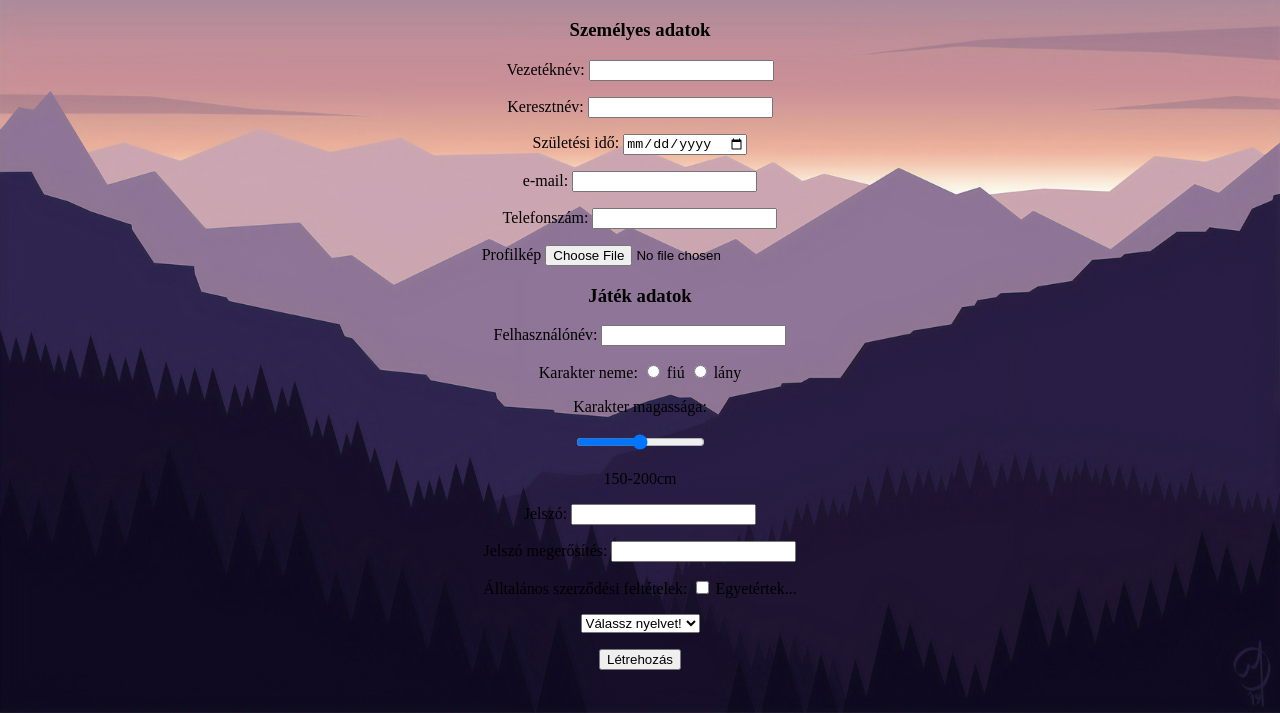
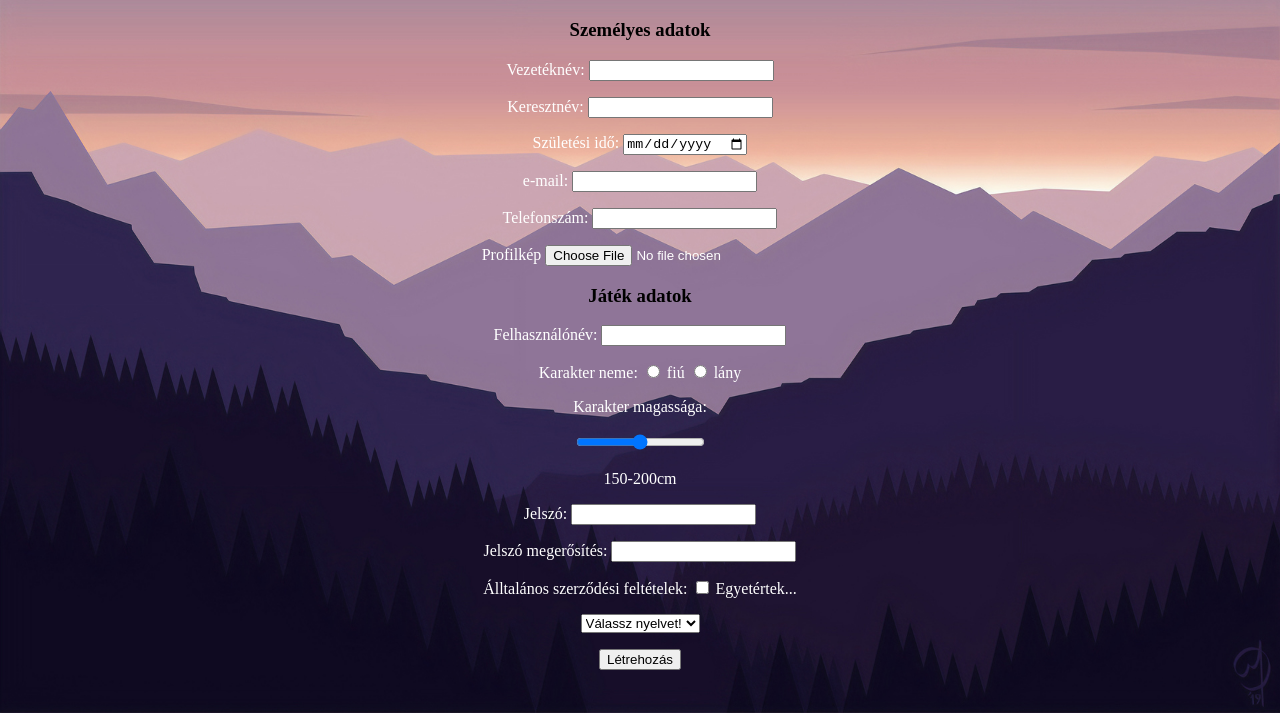
Before and after one commit to IDavidKK/IzsepiDavid-web, a plain HTML site: page urlap.html in a window 1280 px wide. Shown: the part 87-800 px from the top of the page. Drawn offline with Linux system fonts and the light colour scheme.

Commit message:
Add files via upload

```diff
--- a/urlap.html
+++ b/urlap.html
@@ -6,6 +6,11 @@
 <title>Űrlap</title>
 </head>
 <body>
+    <style>
+        p {
+            color:white
+             }
+     </style>
     <style>
         body {
             background-image: url('background8.jpg');
```
